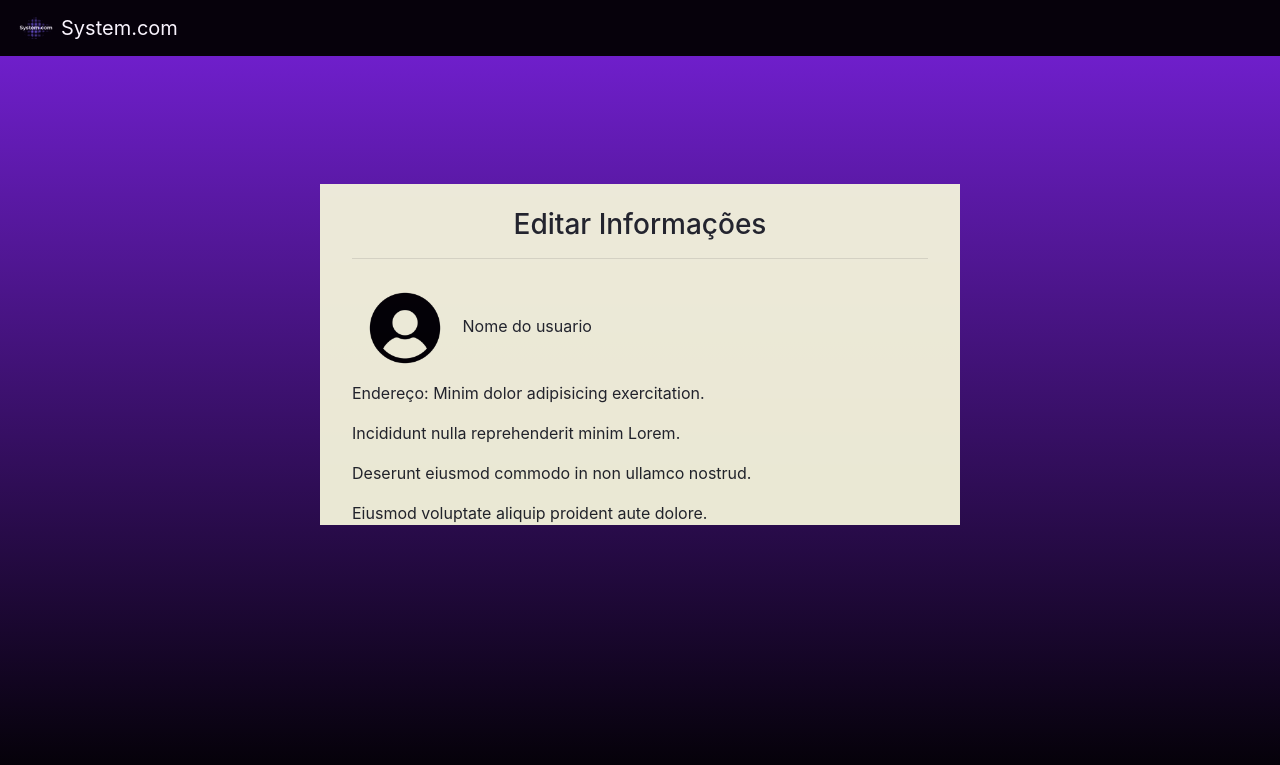
After one commit to Mary0102/System.com-2022, a PHP site: page /Confguser.html in a window 1280 px wide. The commit adds this page. Shown: the top 765 px of the page. Run offline with PHP 8.4, Linux system fonts and the light colour scheme.

Commit message:
usuarioNP
apenas algumas partes modificadas

```diff
--- /dev/null
+++ b/Confguser.html
@@ -0,0 +1,53 @@
+<!DOCTYPE html>
+<html lang="pt-br">
+<head>
+    <meta charset="UTF-8">
+    <meta http-equiv="X-UA-Compatible" content="IE=edge">
+    <meta name="viewport" content="width=device-width, initial-scale=1.0">
+    <title>Área do usuário</title>
+    <link rel='stylesheet' href='https://maxcdn.bootstrapcdn.com/font-awesome/4.7.0/css/font-awesome.min.css'><link rel="stylesheet" href="./users.css">
+    <link rel="stylesheet" href="https://stackpath.bootstrapcdn.com/bootstrap/4.1.3/css/bootstrap.min.css"
+    integrity="sha384-MCw98/SFnGE8fJT3GXwEOngsV7Zt27NXFoaoApmYm81iuXoPkFOJwJ8ERdknLPMO" crossorigin="anonymous">
+</head>
+    <body>
+        <!----------------- NavBar  ------------------->
+        <nav class="navbar navbar-expand-lg navbar-dark" style="background-color: rgb(0,0,0);">
+            <button class="navbar-toggler" type="button" data-toggle="collapse" data-target="#navbarTogglerDemo01"
+                aria-controls="navbarTogglerDemo01" aria-expanded="false" aria-label="Alterna navegação">
+                <span class="navbar-toggler-icon"></span>
+            </button>
+                <img src="Image/Logo.png" alt="Logo" id="Logo">
+            <div class="collapse navbar-collapse" id="navbarTogglerDemo01">
+                <a class="navbar-brand" href="#"> System.com </a>
+            </div>
+        </nav>
+
+        <style>
+            #navbarTogglerDemo01 a {
+            padding: 5px;
+            }
+        </style>
+        <!------------------ Fim NavBar --------------------->
+    <main>
+        <div class="folha-centro">
+            <div id="inside-folha-centro">
+                    <br>
+                <h3>Editar Informações</h3>
+                    <hr>
+                <div id="display"> <!--Parte especifica com Display alterado(INLINE)-->
+                    <img src="Image/user-icon.png" alt="imagem-usuario" class="formaft-edit" >
+                    <span>Nome do usuario </span>
+                        <br>
+                    <p>Endereço: Minim dolor adipisicing exercitation.</p>
+                    <p>Incididunt nulla reprehenderit minim Lorem.</p>
+                    <p>Deserunt eiusmod commodo in non ullamco nostrud.</p>
+                    <p>Eiusmod voluptate aliquip proident aute dolore.</p>
+
+
+                </div>
+            </div>
+        </div>
+    </main>
+
+    </body>
+</html>
--- a/users.css
+++ b/users.css
@@ -106,3 +106,36 @@ body{
     }
 
 /*-------------- End Section "Main" -------------------*/
+
+                                    /*Estilizando Outra pagina*/
+/*--------------------------------------    CONFGUSER  -----------------------------------*/
+
+/**/
+.folha-centro{
+    margin-top: 10%;
+    margin-left: 25%;
+    align-items: center;
+    background-color: beige;
+    width: 50%;
+    height: 50%;
+}
+
+#inside-folha-centro{
+    margin: 5%;
+}
+
+#inside-folha-centro h3{
+    text-align: center;
+}
+
+.formaft-edit{
+    width:90px ;
+    height:90px ;
+    border-radius: 90px;
+    padding: 5px;
+    margin: 8px;
+}
+
+#display{
+    display: inline;
+}
```
Also changed, not shown: userNP.html (renamed from usuario.html, +6 -5 lines).
